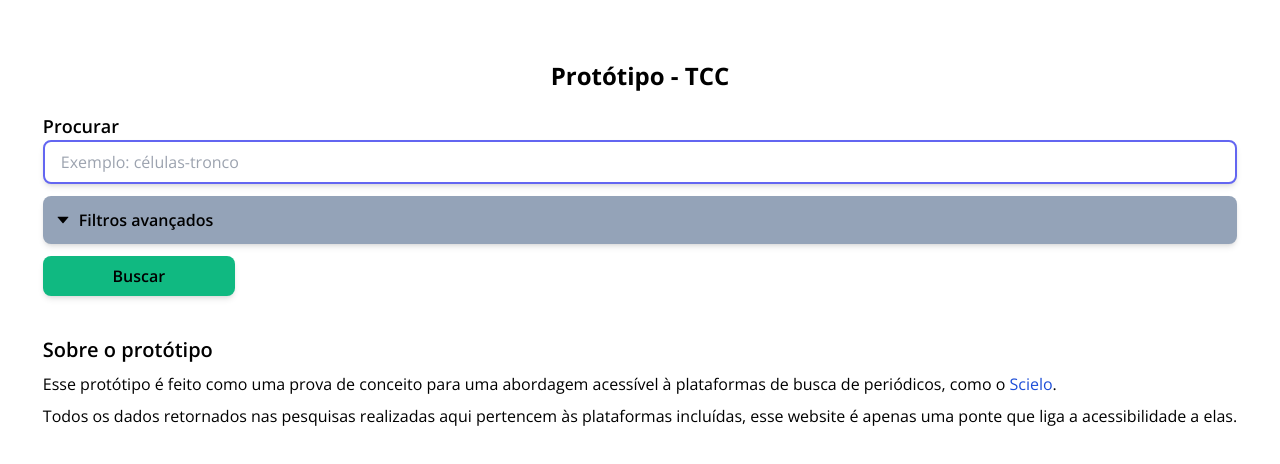
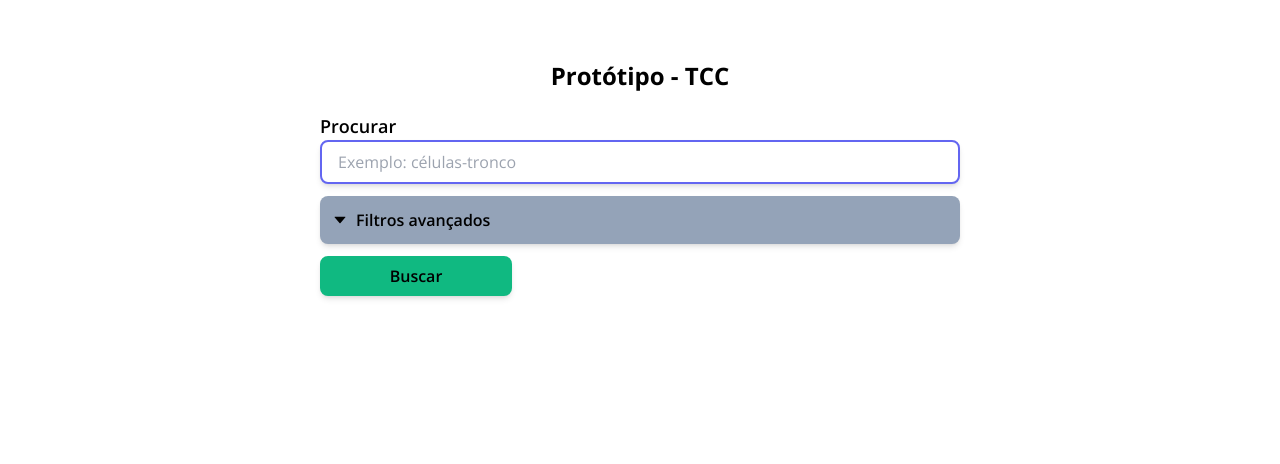
Before and after one commit to davi-o-barbosa/tcc, a Next.js app: page / in a window 1280 px wide. Shown: the top 464 px of the page. Built offline with nearby package versions, Linux system fonts and the light colour scheme.

Commit message:
Commits que não foram dados anteriormente. Alterações em constraste e na descrição de elementos.

```diff
--- a/app/components/ArticleAuthors.tsx
+++ b/app/components/ArticleAuthors.tsx
@@ -21,7 +21,7 @@ export default function ArticleAuthors(props: {
             {author.name}
             <sup>
               {" "}
-              <a aria-label="Mais informações do autor" href={author.id}>
+              <a aria-label={`Mais informações do autor ${i+1}`} href={author.id}>
                 {i + 1}
               </a>
             </sup>
--- a/app/components/ArticleSource.tsx
+++ b/app/components/ArticleSource.tsx
@@ -11,7 +11,7 @@ export default function ArticleSource(props: {
           if (i % 2) {
             return <span key={i}>{e}, </span>
           } else {
-            return <span key={i} className='text-slate-600'>{e}: </span>
+            return <span key={i} className='text-slate-700'>{e}: </span>
           }
         })
       }</p>
--- a/app/components/ArticleTitle.tsx
+++ b/app/components/ArticleTitle.tsx
@@ -3,7 +3,7 @@ import Link from "next/link";
 export default function ArticleTitle(props: { title: string | undefined, url: string }) {
   return (
     <Link
-      className="m-0 p-0"
+      className="m-0 p-0 text-blue-800"
       href={{
         pathname: "/scielo/leitor",
         query: {
--- a/app/components/Paginator.tsx
+++ b/app/components/Paginator.tsx
@@ -86,7 +86,7 @@ export default function Paginator({ searchDetails }: PaginatorProps) {
       {currentPage >= 5 && (
         <>
           <button
-            aria-label={`Ir para a primeira página`}
+            aria-label={`Ir para a primeira página, 1`}
             className={otherPagesStyle}
             onClick={() => goToPage(0)}
           >
@@ -102,7 +102,7 @@ export default function Paginator({ searchDetails }: PaginatorProps) {
         <>
           <p>...</p>
           <button
-            aria-label={`Ir para a última página`}
+            aria-label={`Ir para a última página, ${lastPage}`}
             className={otherPagesStyle}
             onClick={() => goToPage(lastPage - 1)}
           >
--- a/app/components/PdfMenu.tsx
+++ b/app/components/PdfMenu.tsx
@@ -14,20 +14,20 @@ export default function PdfMenu(props: PdfMenuProps) {
   return (
     <div className="flex justify-end w-4">
       <button
-        className="bg-red-500 text-white p-1 px-2 flex justify-center items-center gap-2"
+        className="bg-red-400 text-black text-lg p-1 px-2 flex justify-center items-center gap-2"
         aria-controls="pdfmenu"
         aria-haspopup="menu"
         aria-expanded={opened}
         onClick={() => setOpened(!opened)}
-        aria-label="PDF Download"
+        aria-label="Baixar PDF"
       >
         <HiMenu />
         PDF
       </button>
       {opened && (
-        <div id="pdfmenu" role="menu" className="absolute top-10 bg-slate-500 py-2">
+        <div id="pdfmenu" role="menu" className="absolute flex flex-col top-10 bg-slate-500 py-2">
           {props.files.map((file, i) => {
-            return <a className="text-white px-2 py-1 hover:bg-slate-600" role="menuitem" key={i} href={file.url}>{file.text}</a>
+            return <a className="text-white px-2 py-1 hover:bg-slate-600" role="menuitem" key={i} href={file.url}>{file.text.replace("|", '')}</a>
           })}
         </div>)}
     </div>
--- a/app/components/SearchBar.tsx
+++ b/app/components/SearchBar.tsx
@@ -48,7 +48,7 @@ export default function SearchBar() {
         onChange={handleChange}
       />
       <SearchFilters handleChange={handleChange} />
-      <Button type="submit" aria-label="Realizar busca">Buscar</Button>
+      <Button type="submit">Buscar</Button>
     </form>
   );
 }
--- a/app/globals.css
+++ b/app/globals.css
@@ -20,7 +20,7 @@
   }
 
   a {
-    @apply text-blue-700;
+    @apply text-blue-800 underline;
   }
 
   p {
--- a/app/lib/scielo/article.ts
+++ b/app/lib/scielo/article.ts
@@ -205,12 +205,12 @@ async function scrapeLegacyArticle(html: string, host: string) {
   };
   const pdfFiles: pdfFile[] = [];
 
-  const pdfElements = $('#toolBox ul > li > a').filter((e, i) => i.attribs['href']?.slice(-3) == 'pdf')
+  const pdfElements = $('#toolBox ul > li > a').filter((e, i) => i.attribs['href']?.slice(-3) == 'pdf');
 
   // Workaround por causa do cheerio não documentado data como uma propriedade.
   pdfElements.each((_, element: any) => {
     pdfFiles.push({
-      text: element.firstChild.next.data.trim(),
+      text: element.firstChild.next ? element.firstChild.next.data.trim() :  element.firstChild.data.trim(),
       url: host + element.attribs['href']
     })
   });
--- a/app/page.tsx
+++ b/app/page.tsx
@@ -3,27 +3,10 @@ import Header from "./components/Header";
 
 export default function Home() {
   return (
-    <div className="flex flex-col items-center">
+    <div className="flex flex-col items-center w-full">
       <Header />
-      <SearchBar />
-      <main className="text-left mt-5">
-        <article>
-          <header>
-            <h2>Sobre o protótipo</h2>
-          </header>
-          <section>
-            <p>
-              Esse protótipo é feito como uma prova de conceito para uma
-              abordagem acessível à plataformas de busca de periódicos, como o{" "}
-              <a href="https://www.scielo.org/">Scielo</a>.
-            </p>
-            <p>
-              Todos os dados retornados nas pesquisas realizadas aqui pertencem
-              às plataformas incluídas, esse website é apenas uma ponte que liga
-              a acessibilidade a elas.
-            </p>
-          </section>
-        </article>
+      <main className="w-6/12">
+        <SearchBar />
       </main>
     </div>
   );
--- a/app/scielo/busca/page.tsx
+++ b/app/scielo/busca/page.tsx
@@ -71,7 +71,7 @@ export default async function ScieloBusca({
                   <div>
                     {result.authors.map((author, i) => {
                       return (
-                        <a className="mr-2" href={author.url} key={i}>
+                        <a className="mr-2 text-lg text-blue-800" href={author.url} key={i}>
                           {author.name};
                         </a>
                       );
```
